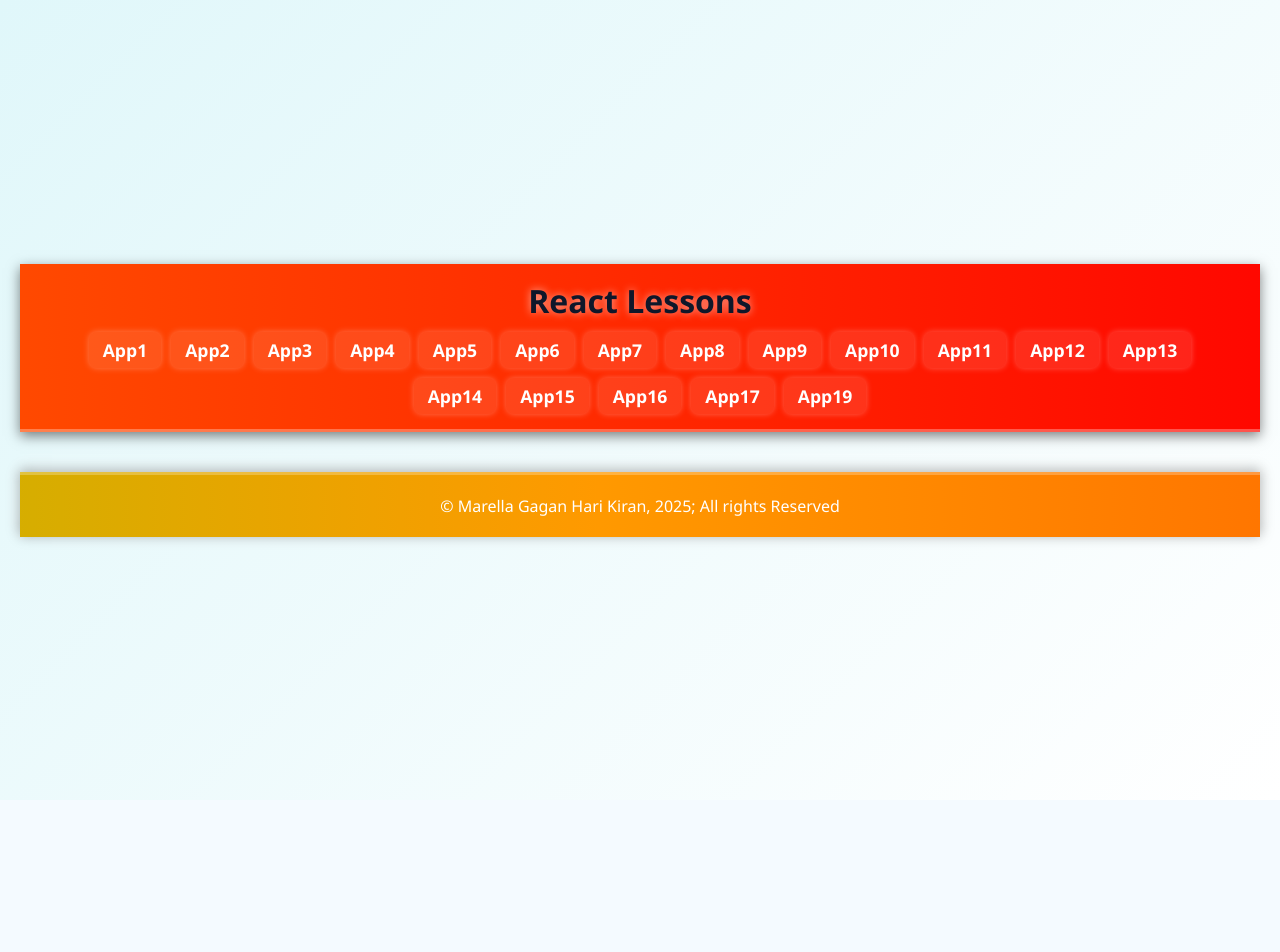
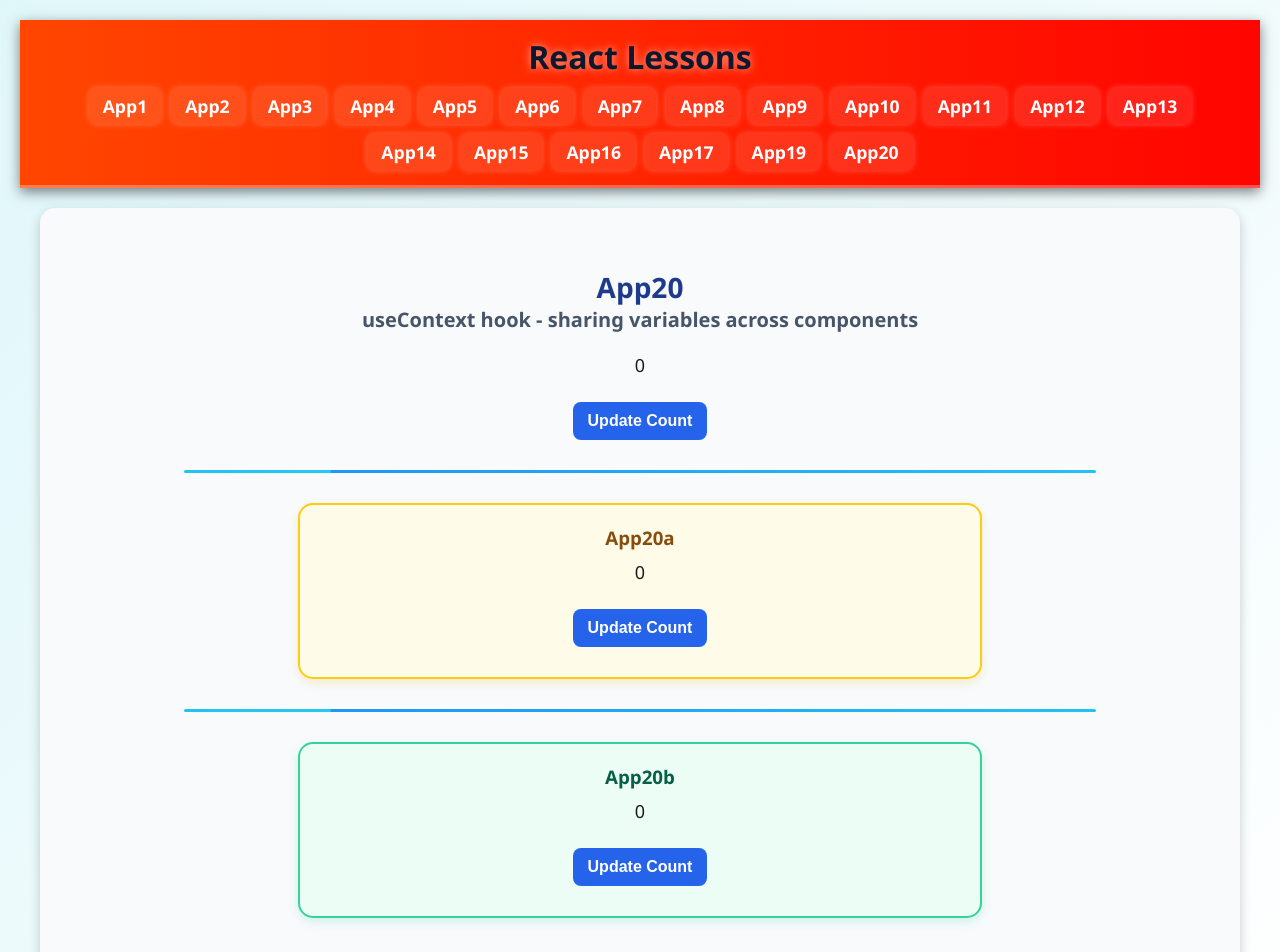
Before and after one commit to Gaganharikiranmarella/react-apps, a React (Vite) app: page /app20 in a window 1280 px wide. Shown: the top 952 px of the page. Before the commit the page ends 800 px from the top, so only its background shows below. Built offline with nearby package versions, Linux system fonts and the light colour scheme.

Commit message:
added app20

```diff
--- a/src/App.jsx
+++ b/src/App.jsx
@@ -19,6 +19,7 @@ import App15 from "./components/App15";
 import App16 from "./components/App16";
 import App17 from "./components/App17";
 import App19 from "./components/App19";
+import App20 from "./components/App20";
 import Header from "./components/Header";
 import Footer from "./components/Footer";
 import "./App.css";
@@ -48,6 +49,7 @@ function App() {
         <Route path="/app16" element={<App16 />} />
          <Route path="/app17" element={<App17 />} />
          <Route path="/app19" element={<App19 />} />
+         <Route path="/app20" element={<App20 />} />
       </Routes>
       <Footer />
     </BrowserRouter>
--- /dev/null
+++ b/src/components/App20.css
@@ -0,0 +1,40 @@
+.app20-container {
+  padding: 30px;
+  font-family: 'Segoe UI', sans-serif;
+  text-align: center;
+  background-color: #f8fafc;
+  border-radius: 15px;
+  box-shadow: 0 4px 12px rgba(0, 0, 0, 0.2);
+  margin: 20px;
+}
+
+.app20-container h1 {
+  font-size: 28px;
+  color: #1e3a8a;
+}
+
+.app20-container h2 {
+  font-size: 20px;
+  margin-bottom: 20px;
+  color: #475569;
+}
+
+.app20-container p {
+  font-size: 18px;
+  margin: 10px 0;
+}
+
+button {
+  padding: 10px 15px;
+  background-color: #2563eb;
+  color: white;
+  font-weight: bold;
+  border: none;
+  border-radius: 8px;
+  cursor: pointer;
+  transition: background-color 0.3s ease;
+}
+
+button:hover {
+  background-color: #1d4ed8;
+}
--- /dev/null
+++ b/src/components/App20.jsx
@@ -0,0 +1,27 @@
+import React, { useState, createContext } from "react";
+import App20a from "./App20a";
+import App20b from "./App20b";
+import "./App20.css";
+
+export const AppContext = createContext();
+
+export default function App20() {
+  const [count, setCount] = useState(0);
+
+  return (
+    <div className="app20-container">
+      <h1>App20</h1>
+      <h2>useContext hook - sharing variables across components</h2>
+      <p>{count}</p>
+      <p>
+        <button onClick={() => setCount(count + 1)}>Update Count</button>
+      </p>
+      <hr />
+      <AppContext.Provider value={{ count, setCount }}>
+        <App20a />
+        <hr />
+        <App20b />
+      </AppContext.Provider>
+    </div>
+  );
+}
--- /dev/null
+++ b/src/components/App20a.css
@@ -0,0 +1,14 @@
+.app20a-box {
+  margin: 20px auto;
+  padding: 20px;
+  width: 60%;
+  background-color: #fefce8;
+  border: 2px solid #facc15;
+  border-radius: 15px;
+  box-shadow: 0 4px 10px rgba(234, 179, 8, 0.2);
+  text-align: center;
+}
+
+.app20a-box h3 {
+  color: #854d0e;
+}
--- /dev/null
+++ b/src/components/App20a.jsx
@@ -0,0 +1,17 @@
+import React, { useContext } from "react";
+import { AppContext } from "./App20";
+import "./App20a.css";
+
+export default function App20a() {
+  const { count, setCount } = useContext(AppContext);
+
+  return (
+    <div className="app20a-box">
+      <h3>App20a</h3>
+      <p>{count}</p>
+      <p>
+        <button onClick={() => setCount(count + 1)}>Update Count</button>
+      </p>
+    </div>
+  );
+}
--- /dev/null
+++ b/src/components/App20b.css
@@ -0,0 +1,14 @@
+.app20b-box {
+  margin: 20px auto;
+  padding: 20px;
+  width: 60%;
+  background-color: #ecfdf5;
+  border: 2px solid #34d399;
+  border-radius: 15px;
+  box-shadow: 0 4px 10px rgba(52, 211, 153, 0.2);
+  text-align: center;
+}
+
+.app20b-box h3 {
+  color: #065f46;
+}
--- /dev/null
+++ b/src/components/App20b.jsx
@@ -0,0 +1,17 @@
+import React, { useContext } from "react";
+import { AppContext } from "./App20";
+import "./App20b.css";
+
+export default function App20b() {
+  const { count, setCount } = useContext(AppContext);
+
+  return (
+    <div className="app20b-box">
+      <h3>App20b</h3>
+      <p>{count}</p>
+      <p>
+        <button onClick={() => setCount(count + 1)}>Update Count</button>
+      </p>
+    </div>
+  );
+}
--- a/src/components/Header.jsx
+++ b/src/components/Header.jsx
@@ -25,6 +25,7 @@ export default function Header() {
       <Link to="/app16">App16</Link>
        <Link to="/app17">App17</Link>
        <Link to="/app19">App19</Link>
+       <Link to="/app20">App20</Link>
       </div>
     </div>
   );
```
